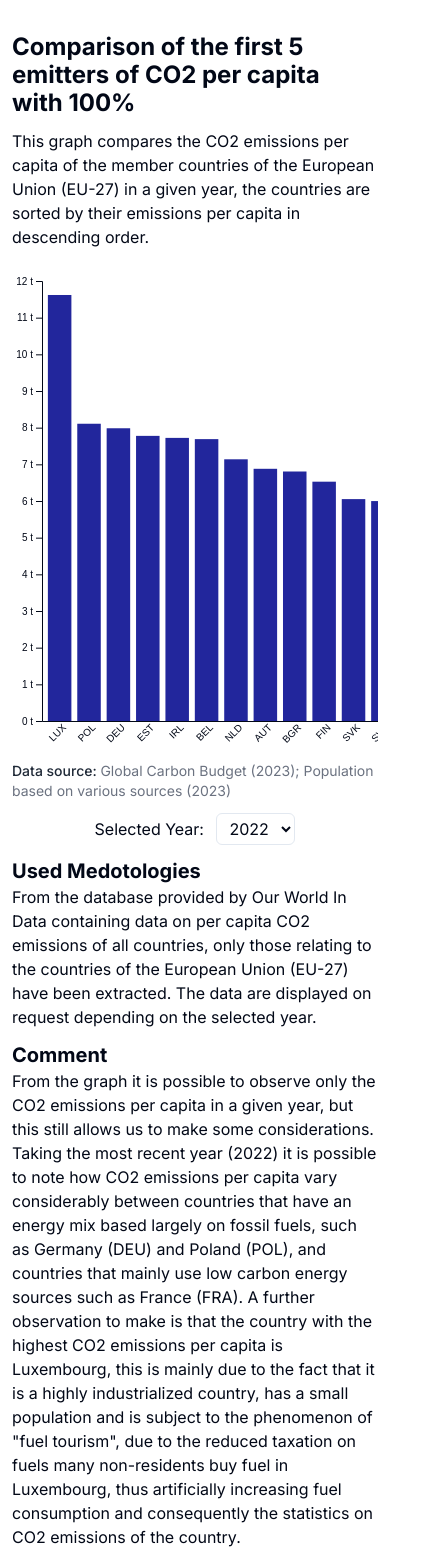
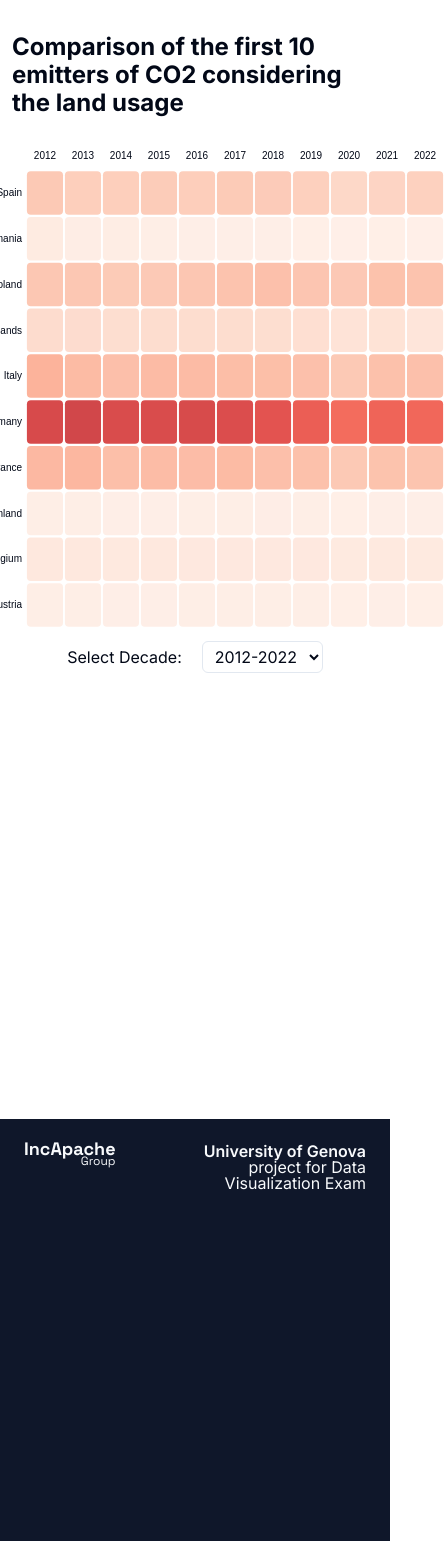
Before and after one commit to Berrutz/DataVis-Project, a Next.js app in the folder web-application/: page /DataVis-Project/assignments/assignment-1 in a window 390 px wide. Shown: the part 4500-6068 px from the top of the page, 445 px wide, since content can reach past the window. After the commit the page ends 6041 px from the top, so only its background shows below. Built offline with nearby package versions, Linux system fonts and the light colour scheme.

Commit message:
Created heatmap chart (to make responsive)

```diff
--- /dev/null
+++ b/web-application/src/app/assignments/assignment-1/_components/eu-emission-with-land-usage.tsx
@@ -0,0 +1,192 @@
+import { getStaticFile } from '@/utils/general';
+import * as d3 from 'd3';
+import { useEffect, useRef, useState } from 'react';
+
+interface CSVRow {
+  country: string;
+  year: number;
+  emissionWithLandUsage: number;
+}
+
+function parseCSVRow(csvRawRow: d3.DSVRowString<string>): CSVRow {
+  return {
+    country: csvRawRow['country'],
+    year: +csvRawRow['year'],
+    emissionWithLandUsage: +csvRawRow['annual_emission_with_land_usage']
+  };
+}
+
+async function fetchCSVData(): Promise<d3.DSVParsedArray<CSVRow>> {
+  return await d3.csv(
+    getStaticFile(
+      '/datasets/assignment1/eu-countries-emission-including-land-usage.csv'
+    ),
+    parseCSVRow
+  );
+}
+
+type YearRange = {
+  from: number;
+  to: number;
+};
+
+export default function EUEmissionWithLandUsage() {
+  const svgRef = useRef<SVGSVGElement | null>(null);
+  const [possibleYearRanges, setPossibleYearRanges] = useState<
+    YearRange[] | null
+  >(null);
+  const [currentYearRange, setCurrentYearRange] = useState<YearRange | null>(
+    null
+  );
+  const [csvData, setCsvData] = useState<d3.DSVParsedArray<CSVRow> | null>(
+    null
+  );
+
+  useEffect(() => {
+    fetchCSVData().then((data) => {
+      setCsvData(data);
+      const maxYear = d3.max(data, (row) => row.year) || 0;
+      const minYear = d3.min(data, (row) => row.year) || 0;
+      const auxRanges: YearRange[] = [];
+      for (var i = maxYear; i > minYear; i -= 10) {
+        auxRanges.push({
+          from: i - 10 > minYear ? i - 10 : minYear,
+          to: i
+        });
+      }
+      setPossibleYearRanges(auxRanges);
+      setCurrentYearRange(auxRanges[0]);
+    });
+  }, []);
+
+  useEffect(() => {
+    if (!csvData || !currentYearRange) {
+      return;
+    }
+
+    // Get the data in the years of interest
+    var data = csvData.filter(
+      (row) =>
+        row.year >= currentYearRange.from && row.year <= currentYearRange.to
+    );
+
+    // Group by country and do the mean of the emissions
+    // to get the first 10 coutries that have the highest emission.
+    // Sort them in descending order by average emission
+    // and take the first 10 countries name.
+    var countriesOfInterest = Array.from(
+      d3.group(data, (row) => row.country),
+      ([country, groupedRow]) => ({
+        country: country,
+        avgEmission:
+          d3.mean(groupedRow, (row) => row.emissionWithLandUsage) || 0 // Should never have 0
+      })
+    )
+      .sort((a, b) => b.avgEmission - a.avgEmission)
+      .slice(0, 10)
+      .map((row) => row.country);
+
+    // Get the data relative to the coutries of intereset discarding other coutries
+    data = data.filter((row) => countriesOfInterest.includes(row.country));
+
+    // Extract years and coutries as lists/arrays
+    const years = [...new Set(data.map((row) => row.year))];
+    const countries = [...new Set(data.map((row) => row.country))];
+
+    // Create the heatmap
+    var margin = { top: 40, right: 0, bottom: 0, left: 80 },
+      width = 500 - margin.left - margin.right,
+      height = 500 - margin.top - margin.bottom;
+
+    // Clear the previous svg
+    d3.select(svgRef.current).selectAll('*').remove();
+
+    const svg = d3
+      .select(svgRef.current)
+      .attr('width', width + margin.left + margin.right)
+      .attr('height', height + margin.top + margin.bottom)
+      .append('g')
+      .attr('transform', `translate(${margin.left},${margin.top})`);
+
+    // Build X scales and axis
+    const x = d3.scaleBand<number>([0, width]).domain(years).padding(0.05);
+    svg
+      .append('g')
+      .attr('transform', `translate(0,-20)`)
+      .call(d3.axisBottom(x).tickSize(0))
+      .select('.domain')
+      .remove();
+
+    // Build Y scales and axis:
+    const y = d3.scaleBand().range([height, 0]).domain(countries).padding(0.05);
+    svg.append('g').call(d3.axisLeft(y).tickSize(0)).select('.domain').remove();
+
+    // Build color scale
+    const colorScale = d3.scaleSequential(d3.interpolateReds).domain([
+      d3.min(csvData, (row) => row.emissionWithLandUsage) || 0, // Should never be 0 here
+      d3.max(csvData, (row) => row.emissionWithLandUsage) || 0 // Should never be 0 here
+    ]);
+    // add the squares
+    svg
+      .selectAll()
+      .data(data, function(d) {
+        return d?.year + ':' + d?.country;
+      })
+      .enter()
+      .append('rect')
+      .attr('x', function(d) {
+        return x(d.year) || 0;
+      })
+      .attr('y', function(d) {
+        return y(d.country) || '';
+      })
+      .attr('rx', 4)
+      .attr('ry', 4)
+      .attr('width', x.bandwidth())
+      .attr('height', y.bandwidth())
+      .style('fill', function(d) {
+        return colorScale(d.emissionWithLandUsage);
+      })
+      .style('stroke-width', 4)
+      .style('stroke', 'none')
+      .style('opacity', 0.8);
+  }, [currentYearRange, setCurrentYearRange, csvData, setCsvData, svgRef]);
+
+  if (!csvData || !currentYearRange || !possibleYearRanges)
+    return <h1>Loading ...</h1>;
+
+  return (
+    <div>
+      <div className="flex relative justify-center items-center w-full">
+        <div className="overflow-x-auto h-full w-fit">
+          <svg ref={svgRef} />
+        </div>
+      </div>
+      <div className="flex relative justify-center items-center p-3 w-full">
+        <div className="inline-flex gap-3 justify-center items-center">
+          <label>Select Decade: </label>
+          <select
+            value={`${currentYearRange.from}-${currentYearRange.to}`}
+            onChange={(selection) => {
+              const splitYearSelection = selection.target.value.split('-');
+              setCurrentYearRange({
+                from: +splitYearSelection[0],
+                to: +splitYearSelection[1]
+              });
+            }}
+            className="py-1 px-2 ml-2 rounded-md border bg-background"
+          >
+            {possibleYearRanges.map((range) => (
+              <option
+                key={`${range.from}-${range.to}`}
+                value={`${range.from}-${range.to}`}
+              >
+                {`${range.from}-${range.to}`}
+              </option>
+            ))}
+          </select>
+        </div>
+      </div>
+    </div>
+  );
+}
--- a/web-application/src/app/assignments/assignment-1/page.tsx
+++ b/web-application/src/app/assignments/assignment-1/page.tsx
@@ -16,6 +16,7 @@ import UEEmissionDecade from './_components/eu-emission-decade';
 import UEEmission1YearVertical from './_components/eu-emission-1year-verical';
 import { useEffect, useState } from 'react';
 import UEEmissionDecadeVertical from './_components/eu-emission-decade-vertical';
+import EUEmissionWithLandUsage from './_components/eu-emission-with-land-usage';
 
 export default function Assignment1() {
   const [windowWidth, setWindowWidth] = useState<number>(1024);
@@ -225,60 +226,24 @@ export default function Assignment1() {
       </ChartSection>
 
       <ChartSection
-        asidename="First 5 emitters of CO2 per capita (100%)"
-        id="First 5 emitters of CO2 per capita"
-        asidekey="First 5 emitters of CO2 per capita (100%)"
+        asidename="Emission Comparison with Land Usage"
+        id="Emission Comparison with Land Usage"
+        asidekey="Emission Comparison with Land Usage"
       >
         <ChartHeading>
           <ChartH1Title>
-            Comparison of the first 5 emitters of CO2 per capita with 100%
+            Comparison of the first 10 emitters of CO2 considering the land
+            usage
           </ChartH1Title>
-          <p>
-            This graph compares the CO2 emissions per capita of the member
-            countries of the European Union (EU-27) in a given year, the
-            countries are sorted by their emissions per capita in descending
-            order.
-          </p>
         </ChartHeading>
         <ChartBody>
-          <ChartContainer asidename="Chart" asidekey="chart-4" id="chart-4">
-            <UEEmission1Year />
-          </ChartContainer>
           <ChartContainer
-            asidename="Used Metodologies"
-            id="used-metodologies-4"
-            asidekey="used-metodologies-4"
+            className="flex justify-center items-center"
+            asidename="Chart"
+            asidekey="chart-6"
+            id="chart-6"
           >
-            <ChartH2Title>Used Medotologies</ChartH2Title>
-            <p>
-              From the database provided by Our World In Data containing data on
-              per capita CO2 emissions of all countries, only those relating to
-              the countries of the European Union (EU-27) have been extracted.
-              The data are displayed on request depending on the selected year.
-            </p>
-          </ChartContainer>
-          <ChartContainer
-            asidename="Comment"
-            id="comment-4"
-            asidekey="comment-4"
-          >
-            <ChartH2Title>Comment</ChartH2Title>
-            <p>
-              From the graph it is possible to observe only the CO2 emissions
-              per capita in a given year, but this still allows us to make some
-              considerations. Taking the most recent year (2022) it is possible
-              to note how CO2 emissions per capita vary considerably between
-              countries that have an energy mix based largely on fossil fuels,
-              such as Germany (DEU) and Poland (POL), and countries that mainly
-              use low carbon energy sources such as France (FRA). A further
-              observation to make is that the country with the highest CO2
-              emissions per capita is Luxembourg, this is mainly due to the fact
-              that it is a highly industrialized country, has a small population
-              and is subject to the phenomenon of "fuel tourism", due to the
-              reduced taxation on fuels many non-residents buy fuel in
-              Luxembourg, thus artificially increasing fuel consumption and
-              consequently the statistics on CO2 emissions of the country.
-            </p>
+            <EUEmissionWithLandUsage />
           </ChartContainer>
         </ChartBody>
       </ChartSection>
```
Lines whose indentation alone changed are shown as unchanged.
